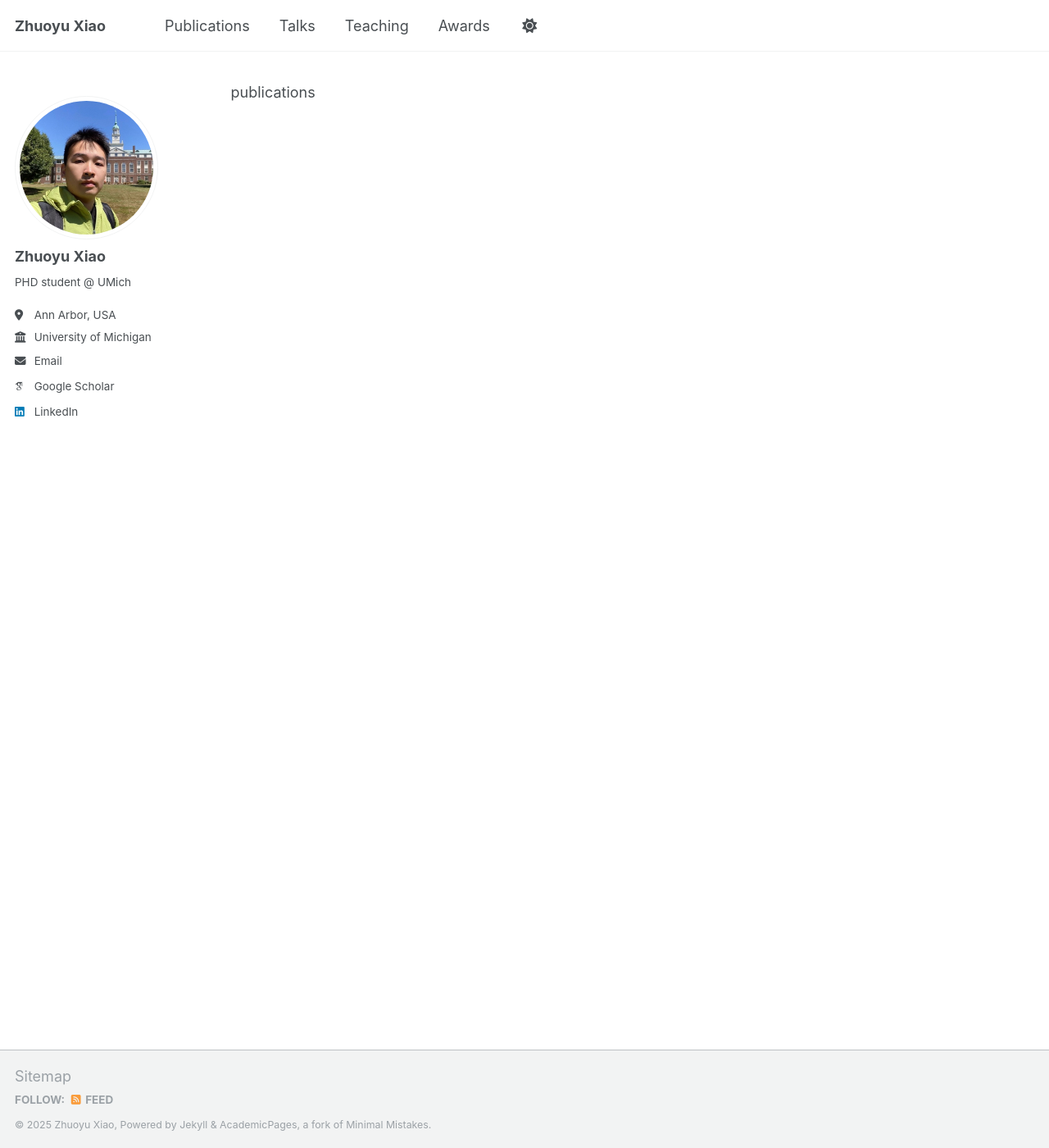
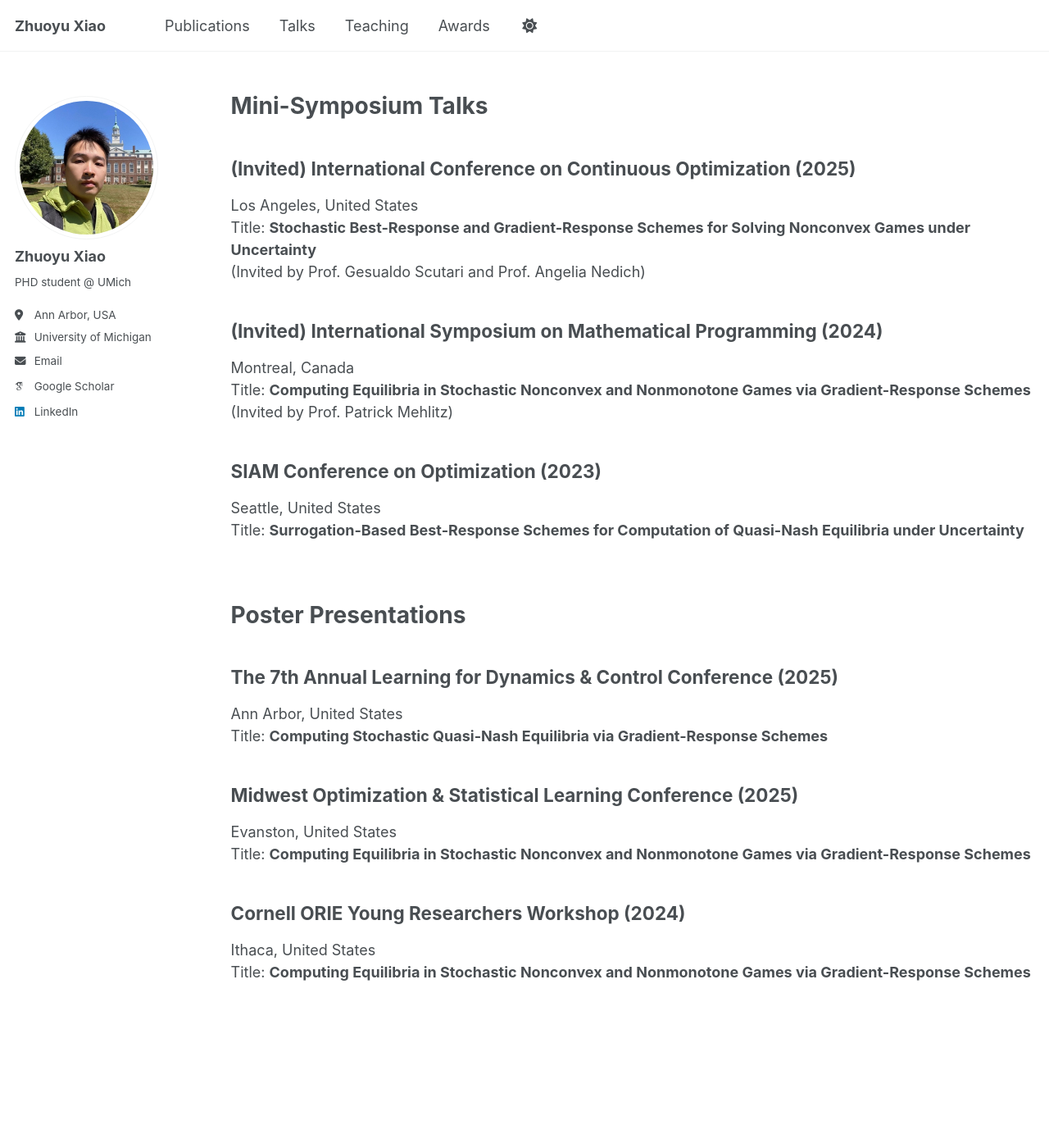
Before and after one commit to zyxiao97/zyxiao97.github.io, a Jekyll site: the page built from _pages/publications.md, in a window 1280 px wide and 1400 px high. Shown: the whole window at 82% size. Built offline with Jekyll 4.4.1, drawn with Linux system fonts in a browser that asks for light colours; some web fonts are replaced; our own code applies the rules of GitHub Pages for plain Markdown files.

Commit message:
Update publications.md

```diff
--- a/_pages/publications.md
+++ b/_pages/publications.md
@@ -1 +1,40 @@
-publications
+---
+layout: archive
+title: ""
+permalink: /publications/
+author_profile: true
+---
+
+Mini-Symposium Talks
+======
+
+## (Invited) International Conference on Continuous Optimization (2025)
+Los Angeles, United States
+Title: **Stochastic Best-Response and Gradient-Response Schemes for Solving Nonconvex Games under Uncertainty**
+(Invited by Prof. Gesualdo Scutari and Prof. Angelia Nedich)
+
+## (Invited) International Symposium on Mathematical Programming (2024)
+Montreal, Canada
+Title: **Computing Equilibria in Stochastic Nonconvex and Nonmonotone Games via Gradient-Response Schemes**
+(Invited by Prof. Patrick Mehlitz)
+
+## SIAM Conference on Optimization (2023)
+Seattle, United States
+Title: **Surrogation-Based Best-Response Schemes for Computation of Quasi-Nash Equilibria under Uncertainty**
+
+<br>
+
+Poster Presentations
+======
+
+## The 7th Annual Learning for Dynamics & Control Conference (2025)
+Ann Arbor, United States
+Title: **Computing Stochastic Quasi-Nash Equilibria via Gradient-Response Schemes**
+
+## Midwest Optimization & Statistical Learning Conference (2025)
+Evanston, United States
+Title: **Computing Equilibria in Stochastic Nonconvex and Nonmonotone Games via Gradient-Response Schemes**
+
+## Cornell ORIE Young Researchers Workshop (2024)
+Ithaca, United States
+Title: **Computing Equilibria in Stochastic Nonconvex and Nonmonotone Games via Gradient-Response Schemes**
```
